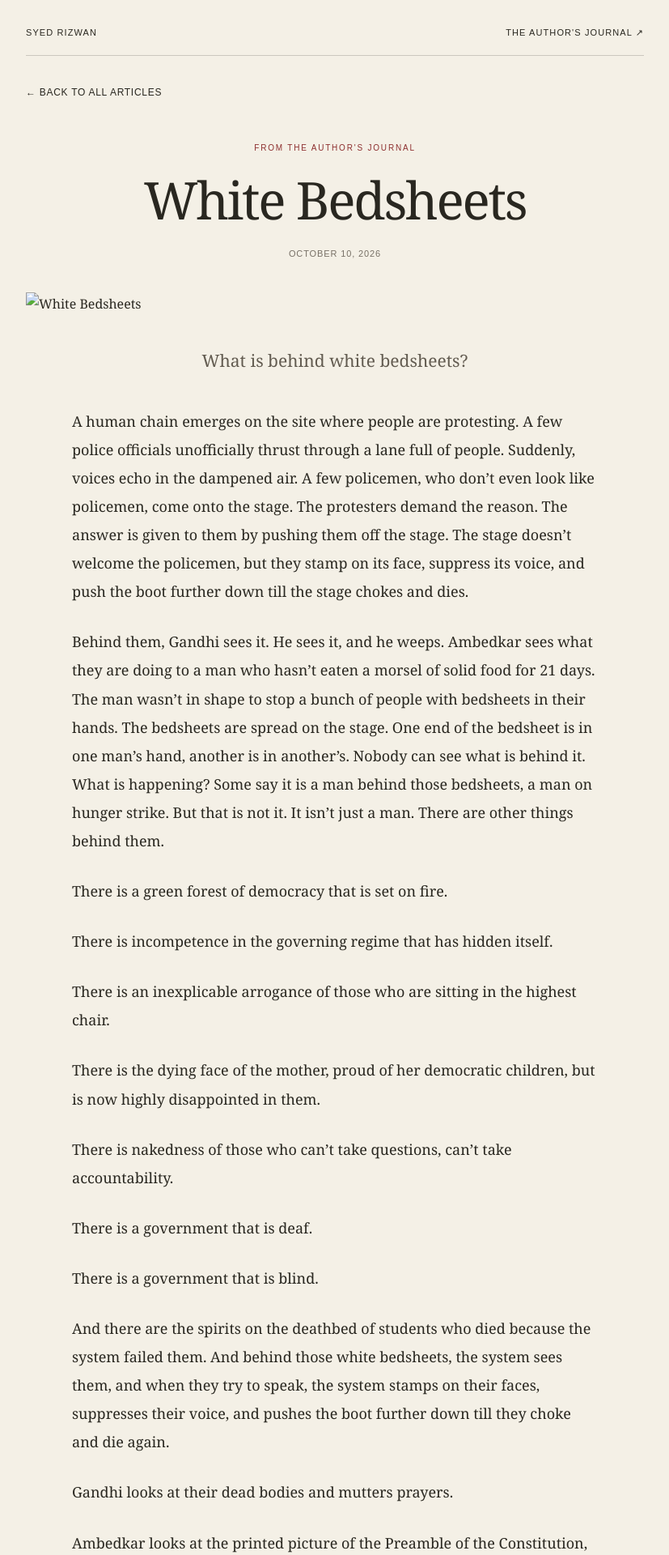
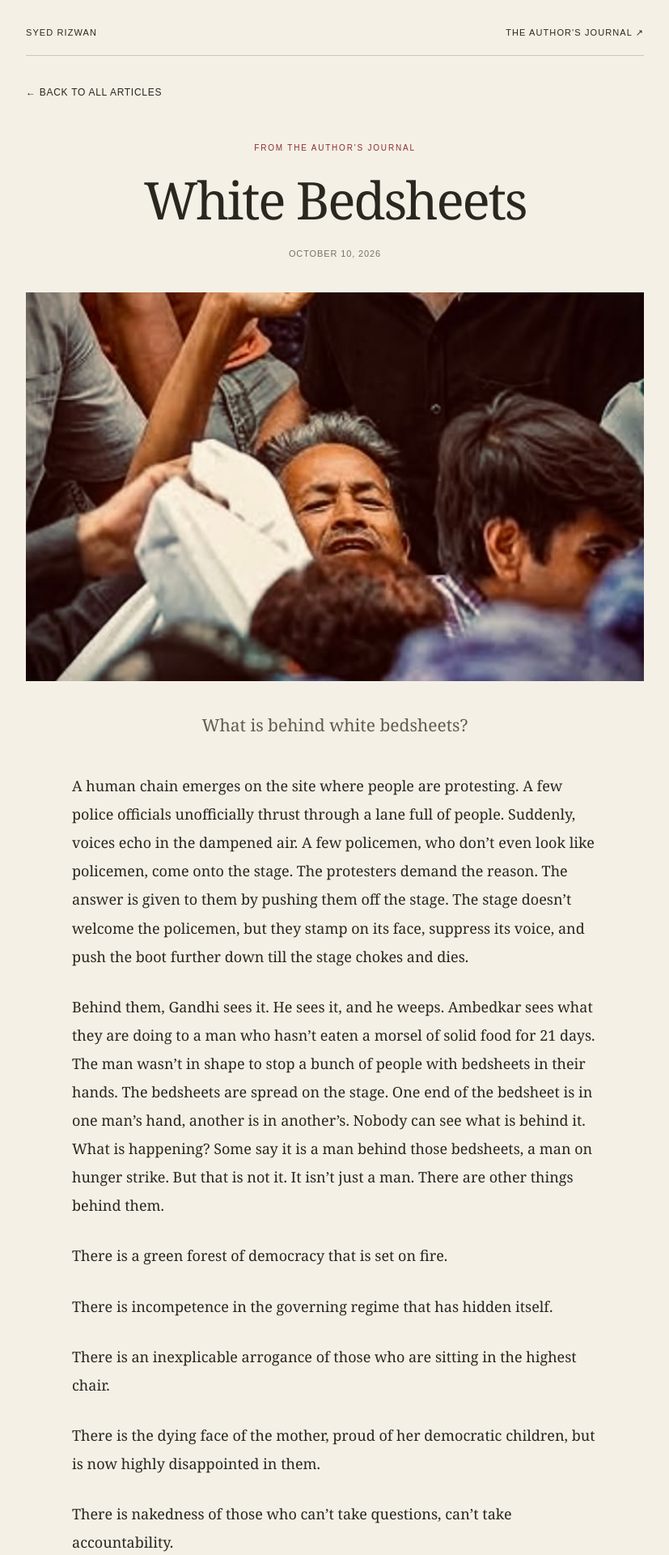
Before and after one commit to syedrizwanauthor/syedrizwanauthor.github.io, a Jekyll site: the page built from _posts/2026-10-10-white-bedsheets.md, in a window 1280 px wide. Shown: the top 1920 px of the page at 81% size, without its empty margins (226-1053 px from the left). Built offline with Jekyll 4.4.1, drawn with Linux system fonts in a browser that asks for light colours; our own code applies the rules of GitHub Pages for plain Markdown files.

Commit message:
Update Blog Posts “2026-10-10-white-bedsheets” +1

```diff
--- a/_posts/2026-10-10-white-bedsheets.md
+++ b/_posts/2026-10-10-white-bedsheets.md
@@ -2,7 +2,7 @@
 title: White Bedsheets
 date: 2026-10-10T18:16:00+05:30
 description: What is behind white bedsheets?
-image: ''
+image: /images/blog/jantar mantar protest 2026.jpg
 ---
 
 A human chain emerges on the site where people are protesting. A few police officials unofficially thrust through a lane full of people. Suddenly, voices echo in the dampened air. A few policemen, who don’t even look like policemen, come onto the stage. The protesters demand the reason. The answer is given to them by pushing them off the stage. The stage doesn’t welcome the policemen, but they stamp on its face, suppress its voice, and push the boot further down till the stage chokes and dies.
```
Also changed, not shown: images/blog/jantar mantar protest 2026.jpg (added).
